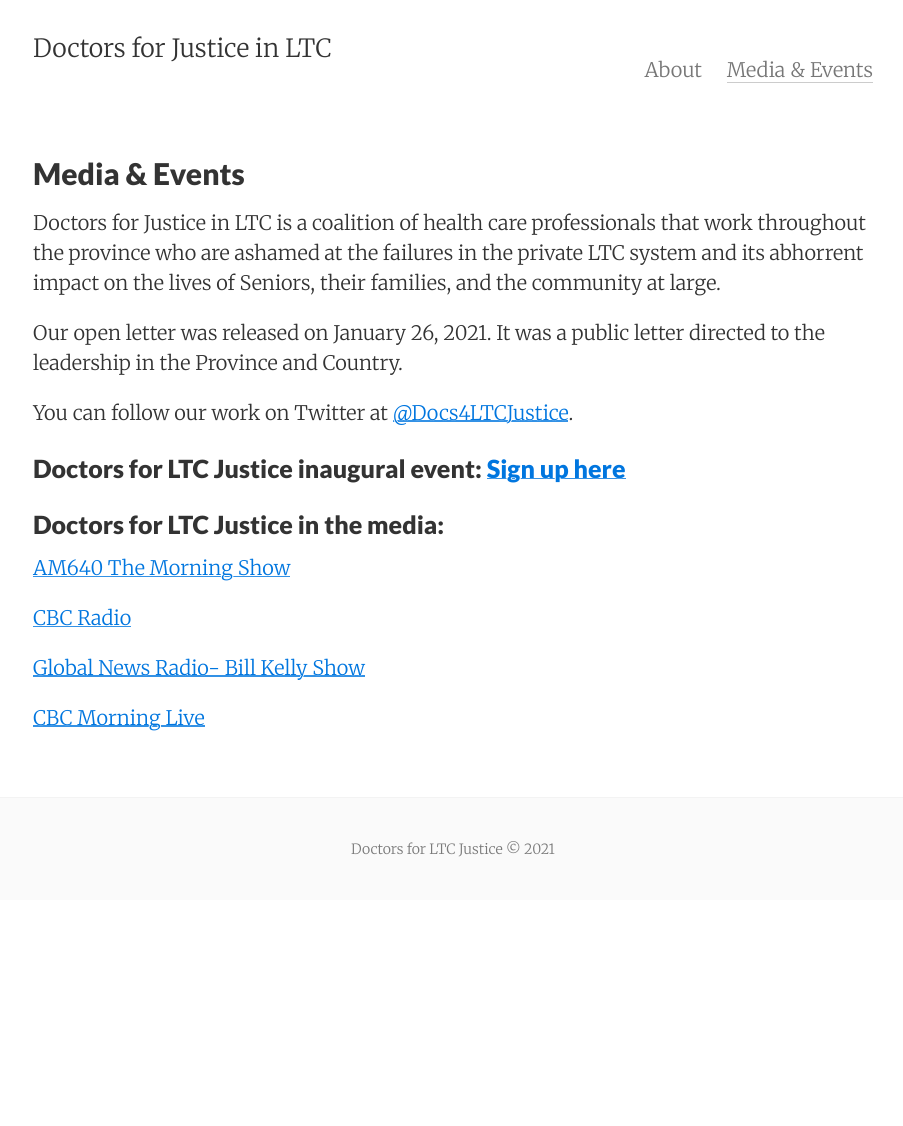
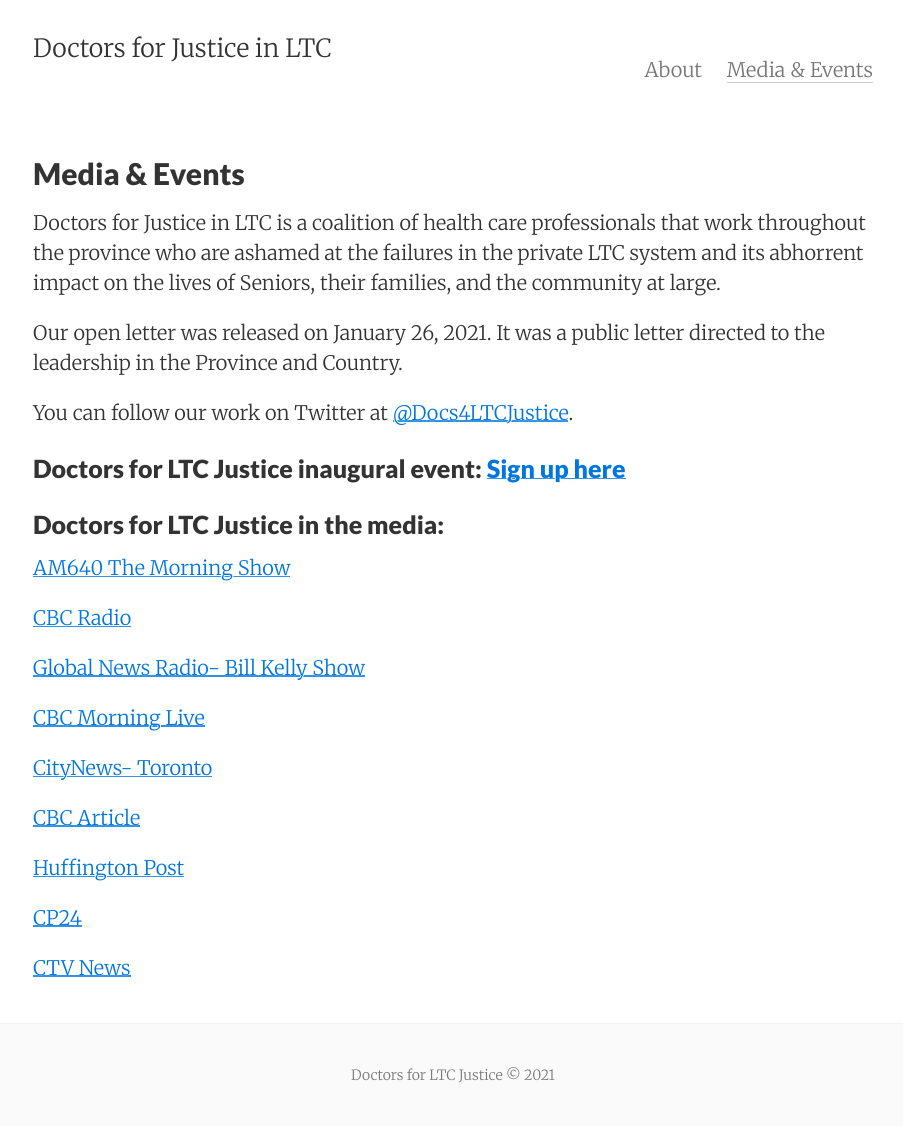
Before and after one commit to Docs4LTCJustice/Docs4LTCJustice.github.io, a Jekyll site: the page built from media.md, in a window 1280 px wide. Shown: the whole page, without its empty margins (187-1090 px from the left). Built offline with Jekyll 4.4.1, drawn with Linux system fonts in a browser that asks for light colours; before the commit the page ends 900 px from its top, so only the background shows below that.

Commit message:
Add files via upload

```diff
--- a/media.md
+++ b/media.md
@@ -25,3 +25,13 @@ You can follow our work on Twitter at [@Docs4LTCJustice](https://twitter.com/Doc
 [Global News Radio- Bill Kelly Show](https://omny.fm/shows/bill-kelly-show/doctors-for-justice-in-long-term-care-the-scienceu)
 
 [CBC Morning Live](https://twitter.com/CBCMorningLive/status/1354085067207933953?s=20)
+
+[CityNews- Toronto](https://toronto.citynews.ca/2021/01/26/doctors-researchers-call-for-long-term-care-changes-from-ontario-government/)
+
+[CBC Article](https://www.cbc.ca/news/canada/toronto/ontario-long-term-care-1.5888226)
+
+[Huffington Post](https://www.huffingtonpost.ca/entry/long-term-care-humanitarian-crisis_ca_601070d7c5b6a08142724e1f?ncid=tweetlnkcahpmg00000002)
+
+[CP24](https://www.cp24.com/video?clipId=2126532&binId=1.1127680&playlistPageNum=1)
+
+[CTV News](https://www.ctvnews.ca/video?clipId=2126568)
```
